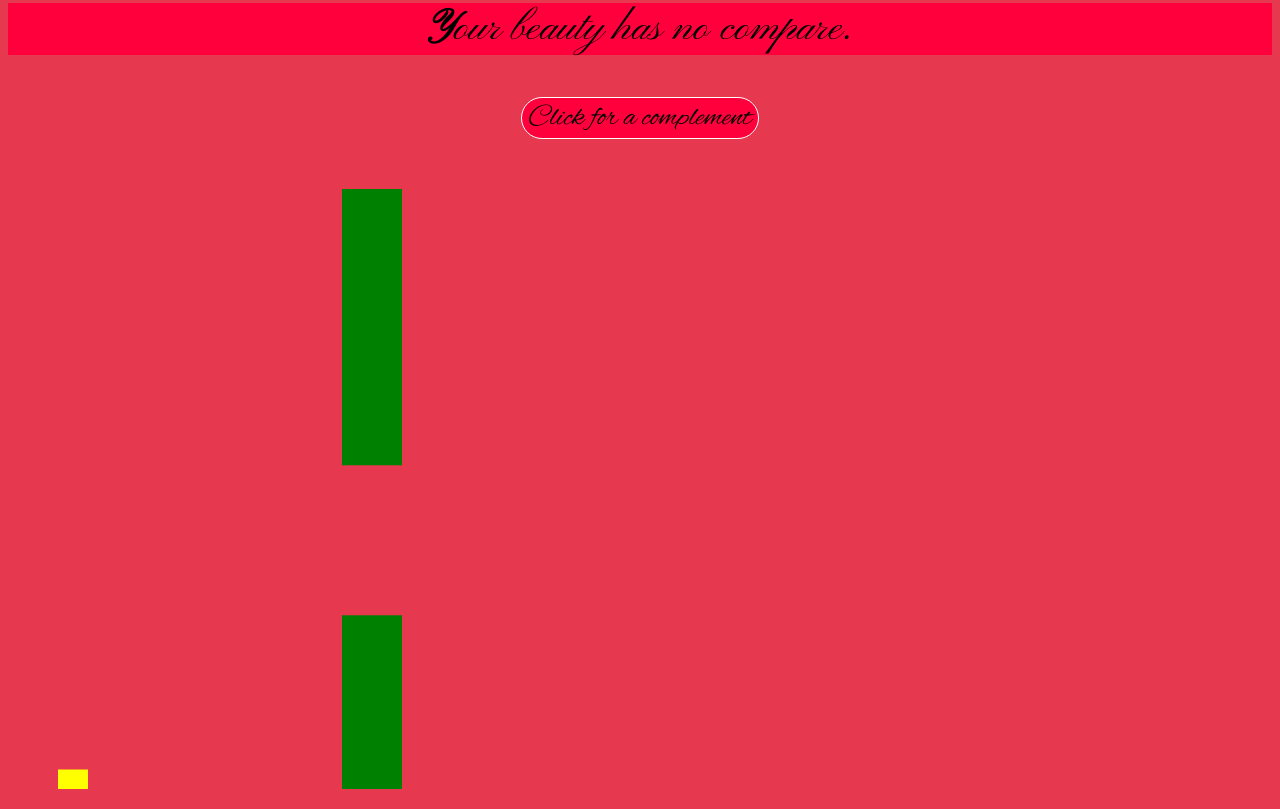
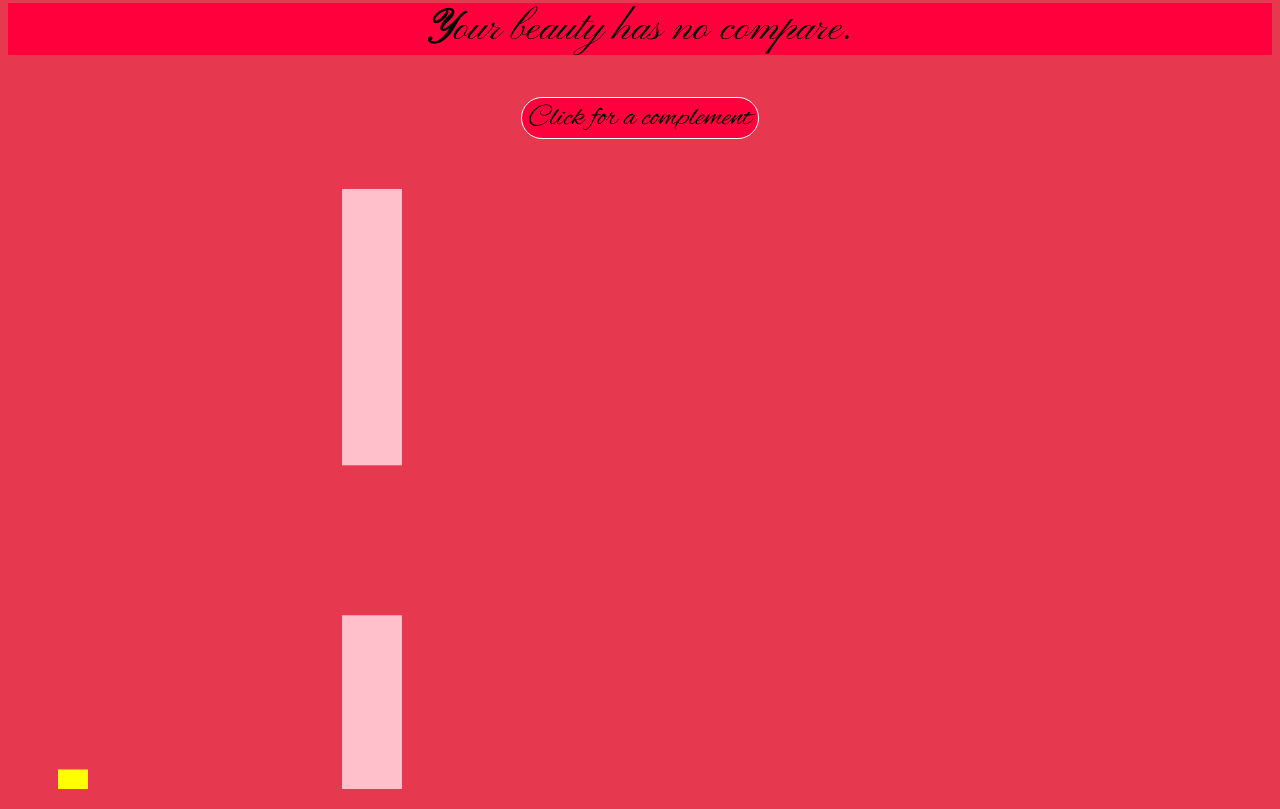
Before and after one commit to OdenRagnor/my-backend, a website: page Public/index.html in a window 1280 px wide. Shown: the part 876-1685 px from the top of the page. Drawn offline with Linux system fonts and the light colour scheme.

Commit message:
edited the game button

```diff
--- a/Public/game.js
+++ b/Public/game.js
@@ -75,7 +75,7 @@ function draw() {
   ctx.fillRect(birdX, birdY, 30, 30);
 
   // Pipes
-  ctx.fillStyle = "green";
+  ctx.fillStyle = "pink";
   pipes.forEach(pipe => {
     // Top pipe
     ctx.fillRect(pipe.x, 0, pipeWidth, pipe.top);
--- a/Public/index.html
+++ b/Public/index.html
@@ -36,7 +36,7 @@
     <div>
         <canvas id="gameCanvas" width="400" height="600">
             <div id="gameOverMessage"> Game Over!<br>
-                <button onclick="restartGame()">Restart</button>
+                <button id="gameButton" onclick="restartGame()">Restart</button>
             </div>
             <script src="game.js"></script>
         </canvas>
--- a/Public/styles.css
+++ b/Public/styles.css
@@ -66,3 +66,7 @@ body {
     height: 100px;
     width: auto;
 }
+
+#gameCanvas {
+    text-align: center;
+}
```
